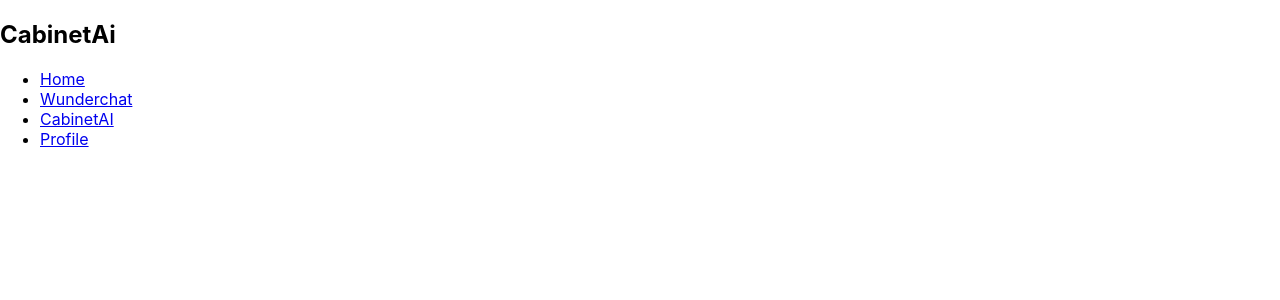
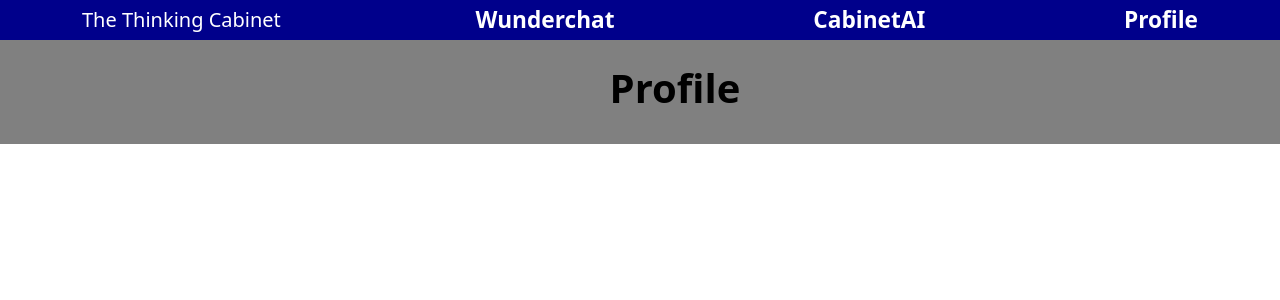
Before and after one commit to DupieM/DuPlessisMarine_221326_The_Thinking_Cabinet, a React (Create React App) app in the folder thinking_cabinet/: page /profile in a window 1280 px wide. Shown: the top 300 px of the page. Built offline with nearby package versions, Linux system fonts and the light colour scheme.

Commit message:
Fixing navigation bar

```diff
--- a/thinking_cabinet/src/App.css
+++ b/thinking_cabinet/src/App.css
@@ -1,5 +1,10 @@
 .App {
   text-align: center;
+}
+
+.App2 {
+  text-align: center;
+  background-color: gray;
 }
 
 .App-logo {
--- a/thinking_cabinet/src/App.js
+++ b/thinking_cabinet/src/App.js
@@ -2,31 +2,51 @@
 import { BrowserRouter as Router, Route, Routes } from "react-router-dom";
 import Authentications from './Pages/Authentication/Authentication';
 import Home from './Pages/Home/Home';
-
 import Profile from './Pages/Profile/Profile';
 import CabinetAIPre from './Pages/CabinetAI/SetUp/CabinetAI-pre';
 import CabinetAIPost from './Pages/CabinetAI/Reslut/CabinetAI-post';
 import WunderchatPre from './Pages/Wunderchat/Setup/Wunderchat-pre';
 import WunderchatPost from './Pages/Wunderchat/Result/Wunderchat-post';
-import Navbar from './componements/navbar';
+import BasicNavbar from './componements/navbar'
+import 'bootstrap/dist/css/bootstrap.min.css';
+import { Outlet } from 'react-router';
 
 
 function App() {
   return (
-      <div>
-          <Navbar />
-          <Routes>
-            <Route path="/authentication" element={<Authentications />} />
-            <Route path="/" element={<Home />} />
+    <div className="App">
+      <Routes>
+        <Route path="/authentication" element={<Authentications />} />
+        <Route
+          element={
+            <>
+              <BasicNavbar />
+              <Outlet />
+            </>
+          }
+        >
+            <Route path='/' element= { <Home />} />
+            <Route path='/wunderchat-pre' element= { <WunderchatPre />} />
+            <Route path='/cabinetAI-pre' element={<CabinetAIPre />} />
+            <Route path='/profile' element={<Profile  />} />
+        </Route>
 
-            <Route path="/wunderchat-pre" element={<WunderchatPre />} />
-            <Route path="/cabinetAI-pre" element={<CabinetAIPre />} />
-            <Route path="/profile" element={<Profile />} />
+      </Routes>
+    </div>
+      // <div>
+      //     {/* <Navbar />
+      //     <Routes>
+      //       <Route path="/authentication" element={<Authentications />} />
+      //       <Route path="/" element={<Home />} />
 
-            <Route path="/wunderchat-post" element={<WunderchatPost />} />
-            <Route path="/cabinetAI-post" element={<CabinetAIPost />} />
-          </Routes>
-      </div>
+      //       <Route path="/wunderchat-pre" element={<WunderchatPre />} />
+      //       <Route path="/cabinetAI-pre" element={<CabinetAIPre />} />
+      //       <Route path="/profile" element={<Profile />} />
+
+      //       <Route path="/wunderchat-post" element={<WunderchatPost />} />
+      //       <Route path="/cabinetAI-post" element={<CabinetAIPost />} />
+      //     </Routes>  */}
+      // </div>
   );
 }
 
--- a/thinking_cabinet/src/Pages/CabinetAI/SetUp/CabinetAI-pre.js
+++ b/thinking_cabinet/src/Pages/CabinetAI/SetUp/CabinetAI-pre.js
@@ -1,9 +1,17 @@
 import React from "react";
 
 function CabinetAIPre() {
-    <div className="">
-        <h1>CabinetAi</h1>
-    </div>
+    return (
+        <div className="App2">
+
+            <br/>
+
+            <h2 style={{marginLeft: '70px', fontWeight: 'bold', color: 'black', fontSize: '30pt'}}>CabinetAI</h2>
+
+            <br/>
+
+        </div>
+    )
 }
 
 export default CabinetAIPre;
--- a/thinking_cabinet/src/Pages/Home/Home.js
+++ b/thinking_cabinet/src/Pages/Home/Home.js
@@ -1,9 +1,17 @@
 import React from "react";
 
 function Home() {
-    <div className="">
-        <h1>Home</h1>
-    </div>
+    return (
+        <div className="App2">
+
+            <br/>
+
+            <h2 style={{marginLeft: '70px', fontWeight: 'bold', color: 'black', fontSize: '30pt'}}>Home</h2>
+
+            <br/>
+
+        </div>
+    )
 }
 
 export default Home;
--- a/thinking_cabinet/src/Pages/Profile/Profile.css
+++ b/thinking_cabinet/src/Pages/Profile/Profile.css
@@ -0,0 +1,5 @@
+.One {
+    text-align: center;
+    font-size: 23;
+    color: black;
+}
--- a/thinking_cabinet/src/Pages/Profile/Profile.js
+++ b/thinking_cabinet/src/Pages/Profile/Profile.js
@@ -1,9 +1,18 @@
 import React from "react";
+import "./Profile.css"
 
 function Profile() {
-    <div className="">
-        <h1>Profile</h1>
-    </div>
+    return (
+        <div className="App2">
+
+            <br/>
+
+            <h2 style={{marginLeft: '70px', fontWeight: 'bold', color: 'black', fontSize: '30pt'}}>Profile</h2>
+
+            <br/>
+
+        </div>
+    )
 }
 
 export default Profile;
--- a/thinking_cabinet/src/Pages/Wunderchat/Setup/Wunderchat-pre.js
+++ b/thinking_cabinet/src/Pages/Wunderchat/Setup/Wunderchat-pre.js
@@ -1,9 +1,17 @@
 import React from "react";
 
 function WunderchatPre() {
-    <div className="">
-        <h1>Wunderchat</h1>
-    </div>
+    return (
+        <div className="App2">
+
+            <br/>
+
+            <h2 style={{marginLeft: '70px', fontWeight: 'bold', color: 'black', fontSize: '30pt'}}>Wunderchat</h2>
+
+            <br/>
+
+        </div>
+    )
 }
 
 export default WunderchatPre;
--- a/thinking_cabinet/src/componements/navbar.js
+++ b/thinking_cabinet/src/componements/navbar.js
@@ -1,18 +1,19 @@
 import React from "react";
-import { Link } from "react-router-dom";
+import { Container } from "react-bootstrap";
+import { Nav } from "react-bootstrap";
+import { Navbar } from "react-bootstrap";
 
-const Navbar = () => {
+function BasicNavbar() {
     return (
-      <nav className="navbar">
-        <h1>CabinetAi</h1>
-        <ul>
-          <li><Link to="/">Home</Link></li>
-          <li><Link to="/wunderchat-pre">Wunderchat</Link></li>
-          <li><Link to="/cabinetAI-pre">CabinetAI</Link></li>
-          <li><Link to="/profile">Profile</Link></li>
-        </ul>
-      </nav>
+      <Navbar variant="dark" style={{backgroundColor: 'darkblue', padding: '0'}}>
+            <Container style={{textAlign: 'left'}}>
+                <Navbar.Brand href="/">The Thinking Cabinet</Navbar.Brand>
+                <Nav.Link href="/wunderchat-pre" style={{fontSize: '17pt', color: 'white', fontWeight: 'bold', marginRight: '20px'}}>Wunderchat</Nav.Link>
+                <Nav.Link href="/cabinetAI-pre" style={{fontSize: '17pt', color: 'white', fontWeight: 'bold', marginRight: '20px'}}>CabinetAI</Nav.Link>
+                <Nav.Link href="/profile" style={{fontSize: '17pt', color: 'white', fontWeight: 'bold'}}>Profile</Nav.Link>
+            </Container>
+        </Navbar>
     );
   };
 
-  export default Navbar;
+  export default BasicNavbar;
```
